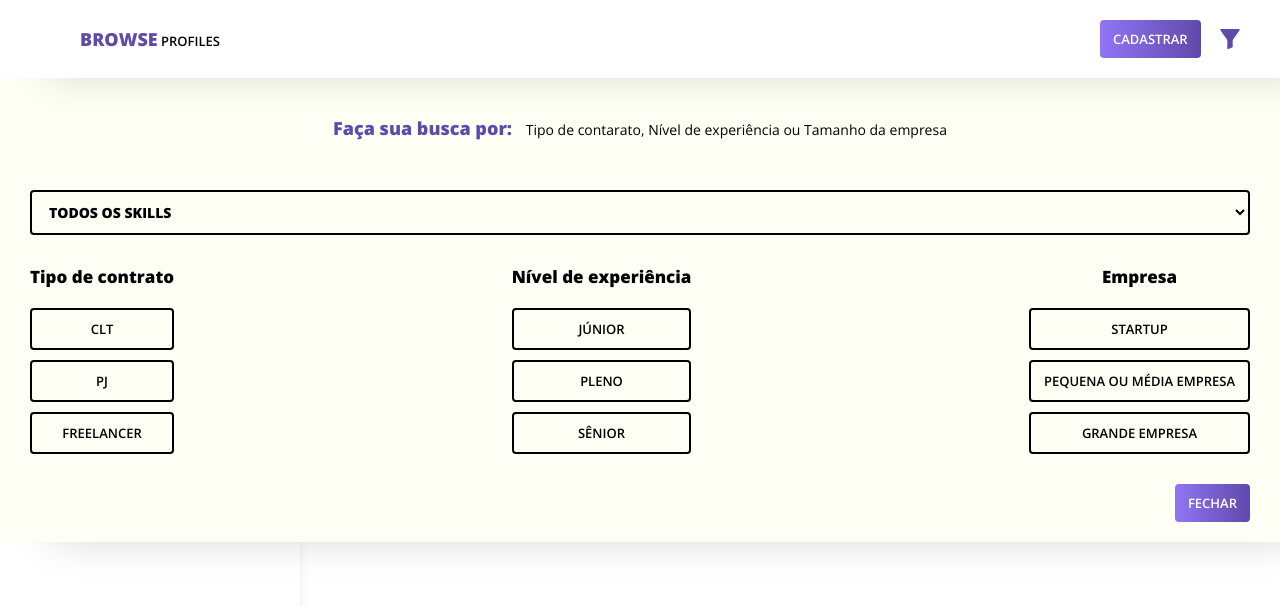
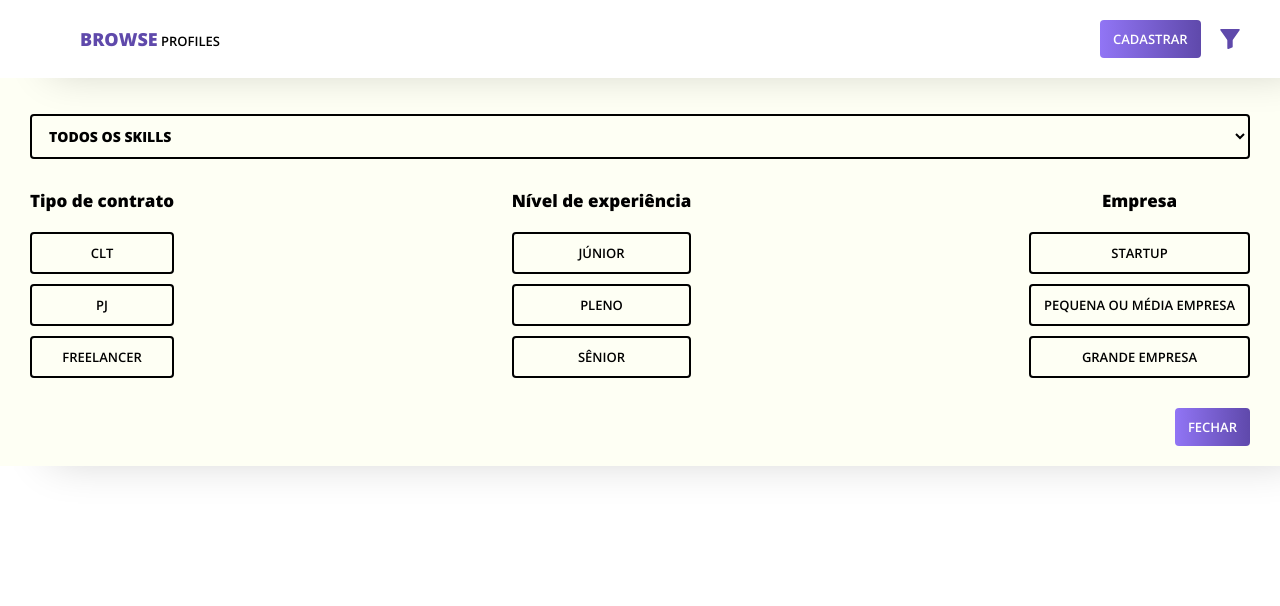
Before and after one commit to heliogsantos/browse-profiles, an Angular app: page / in a window 1280 px wide. Both pictures are taken after a click on the picture 1230 px from the left and 39 px from the top of the page. Shown: the top 606 px of the page. Built offline with nearby package versions, Linux system fonts and the light colour scheme.

Commit message:
removi componente menu

```diff
--- a/src/app/app.component.html
+++ b/src/app/app.component.html
@@ -4,11 +4,6 @@
     </div>
     <app-modal></app-modal>
     <div class="content">
-        <div class="menu">
-            <app-menu></app-menu>
-        </div>
-        <div class="lister">
-            <h2>Lista de perfis</h2>
-        </div>
+        <div class="lister"></div>
     </div>
 </section>
--- a/src/app/app.component.scss
+++ b/src/app/app.component.scss
@@ -3,12 +3,6 @@
 
     .content {
         width: 100%;
-        display: flex;
-        justify-content: space-between;
-
-        .menu {
-            width: 300px;
-        }
     }
 
     .header {
--- a/src/app/app.module.ts
+++ b/src/app/app.module.ts
@@ -3,7 +3,6 @@ import { NgModule } from '@angular/core';
 
 import { AppComponent } from './app.component';
 import { HeaderComponent } from './core/header/header.component';
-import { MenuComponent } from './core/menu/menu.component';
 import { ModalSearchModule } from './modal-search/modal-search.module';
 import { DataService } from './core/services/data-service';
 import { StopPropagation } from './shared/models/stop-propagation';
@@ -12,8 +11,7 @@ import { StopPropagation } from './shared/models/stop-propagation';
 @NgModule({
   declarations: [
     AppComponent,
-    HeaderComponent,
-    MenuComponent
+    HeaderComponent
   ],
   imports: [
     BrowserModule,
--- a/src/app/core/menu/menu.component.html
+++ /dev/null
@@ -1,3 +0,0 @@
-<section class="menu">
-
-</section>
--- a/src/app/core/menu/menu.component.scss
+++ /dev/null
@@ -1,7 +0,0 @@
-.menu {
-    background: #ffffff;
-    height: 100vh;
-    -webkit-box-shadow: 1px 1px 12px -5px rgba(0,0,0,0.15);
-    -moz-box-shadow: 1px 1px 12px -5px rgba(0,0,0,0.15);
-    box-shadow: 1px 1px 12px -5px rgba(0,0,0,0.15);
-}
--- a/src/app/core/menu/menu.component.ts
+++ /dev/null
@@ -1,15 +0,0 @@
-import { Component, OnInit } from '@angular/core';
-
-@Component({
-  selector: 'app-menu',
-  templateUrl: './menu.component.html',
-  styleUrls: ['./menu.component.scss']
-})
-export class MenuComponent implements OnInit {
-
-  constructor() { }
-
-  ngOnInit() {
-  }
-
-}
--- a/src/app/modal-search/modal/modal.component.scss
+++ b/src/app/modal-search/modal/modal.component.scss
@@ -1,9 +1,8 @@
 .wraper-modal {
     background-color: #fefff4;
     width: 100%;
-    top: -400px;
-    position: absolute;
-    left: 0;
+    margin-top: -600px;
+    visibility: hidden;
     transition: .3s linear;
     z-index: 10;
     -webkit-box-shadow: 34px 9px 43px -16px rgba(0,0,0,0.2);
@@ -96,8 +95,8 @@
 }
 
 .activeModalSearh {
-    top: 76px;
-
+    margin-top: 0;
+    visibility: visible;
     .header {
         top: 0;
     }
```
Also changed, not shown: 1 other file (tests, documents, lock files or other folders).
